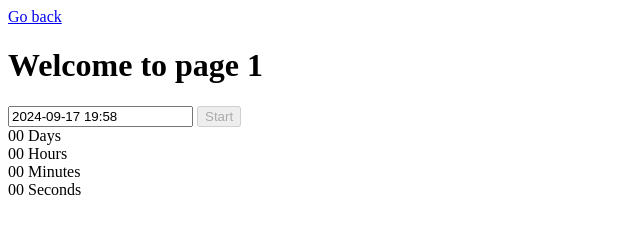
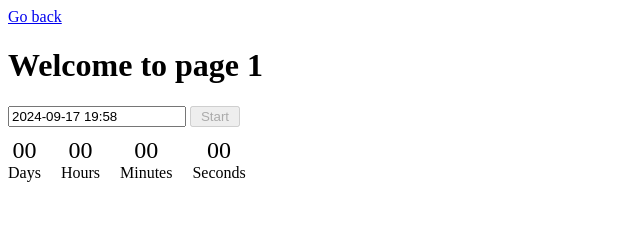
Before and after one commit to Aleksa0007/goit-js-hw-10, a website built with Vite: page src/1-timer.html in a window 1280 px wide. Shown: the whole page, without its empty margins (0-640 px from the left). Built offline with nearby package versions, Linux system fonts and the light colour scheme.

Commit message:
include styles

```diff
--- a/package.json
+++ b/package.json
@@ -17,6 +17,8 @@
   "author": "Alexander Repeta <alexander.repeta@gmail.com>",
   "license": "ISC",
   "dependencies": {
+    "flatpickr": "^4.6.13",
+    "izitoast": "^1.4.0",
     "vite-plugin-full-reload": "^1.2.0",
     "vite-plugin-html-inject": "^1.1.2"
   }
--- a/src/css/1-timer.css
+++ b/src/css/1-timer.css
@@ -1,28 +1,29 @@
 .general-div {
   width: 300px;
-};
+}
 
 .timer {
+  padding-top: 10px;
   display: flex;
   gap: 20px;
   width: 220px;
-};
+}
 
 #datetime-picker {
-  width: 300px;
-};
+  width: 170px;
+}
 
 button {
-  width: 40px;
-};
+  width: 50px;
+}
 
 div.field {
-  display: flex;
+  display: block;
   text-align: center;
   justify-content: center;
-  gap: 40px;
-};
+
+}
 
 span.value {
-  size: 40px;
-};
+  font-size:x-large;
+}
--- a/src/css/2-snackbar.css
+++ b/src/css/2-snackbar.css
@@ -1,24 +1,24 @@
 body {
   margin: 0;
   padding: 0;
+}
 
-}
 .form {
   display: block;
-  align-items: baseline;
-  width: 220px;
+  width: 380px;
   gap: 10px;
-};
+}
 
 .delay-input {
-
-};
+}
 
 fieldset {
   width: 220px;
   gap: 10px;
-};
+}
 
 button {
-  width: 220px;
-};
+
+  width: 150px;
+  margin-top: 10px;
+}
```
Also changed, not shown: 1 other file.
